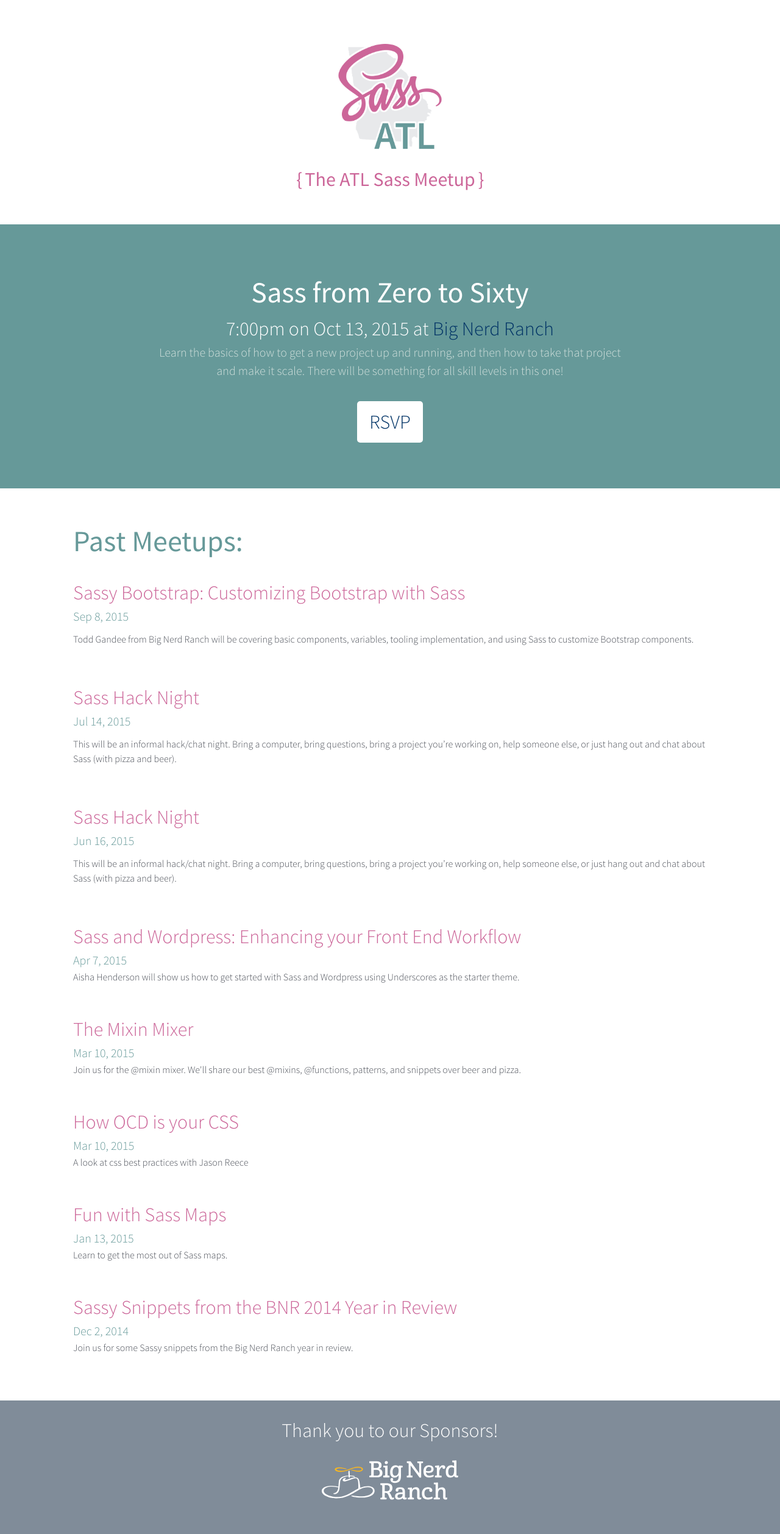
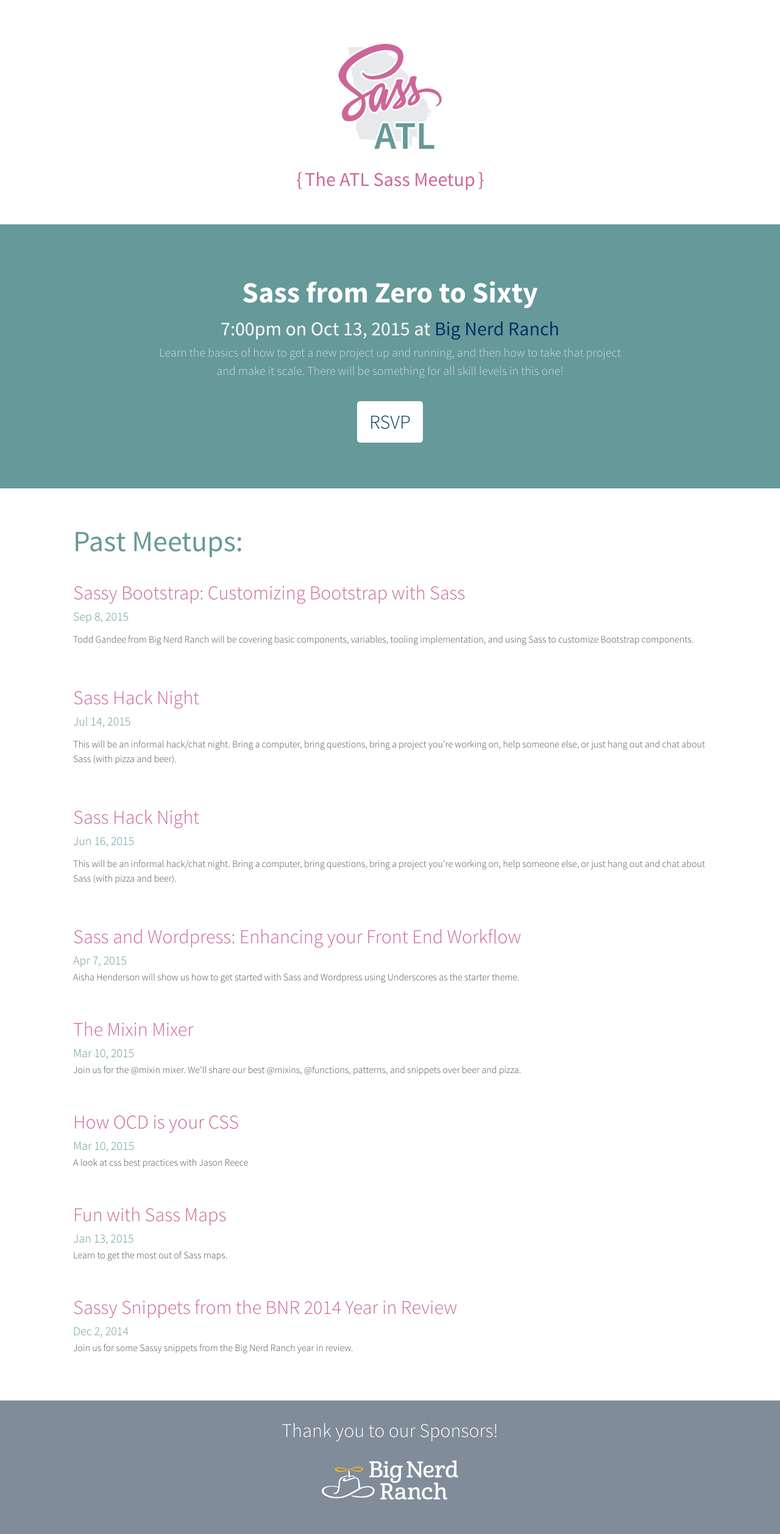
Before and after one commit to jasonreece/atl-sass, a Jekyll site: the page built from index.html, in a window 1280 px wide. Shown: the whole page at 61% size. Built offline with Jekyll 4.4.1, drawn with Linux system fonts in a browser that asks for light colours.

Commit message:
updates callout type styles

```diff
--- a/assets/stylesheets/modules/_callouts.scss
+++ b/assets/stylesheets/modules/_callouts.scss
@@ -21,11 +21,12 @@
 
 .callout__heading {
   color: color('white');
-  font-family: sans('regular');
+  font-family: sans('bold');
 }
 
 .callout__sub-heading {
   color: color('white');
+  font-family: sans('regular');
   font-size: font-size('large');
 }
 
```
Also changed, not shown: assets/stylesheets/application.min.css.
